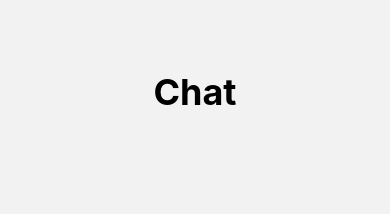
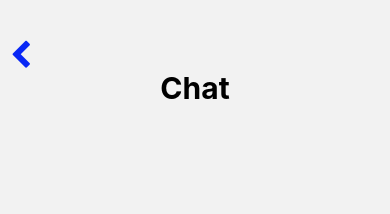
Before and after one commit to OnurAy7/Build, a React Native app in the folder GameLink2/: screen /Chat in a window 390 px wide. Shown: the top 214 px of the page. Built offline with nearby package versions, Linux system fonts and the light colour scheme.

Commit message:
Firestore set up

```diff
--- a/GameLink2/package.json
+++ b/GameLink2/package.json
@@ -18,6 +18,7 @@
     "nativewind": "^2.0.11",
     "react": "18.2.0",
     "react-native": "0.71.8",
+    "react-native-deck-swiper": "^2.0.14",
     "react-native-gesture-handler": "~2.9.0",
     "react-native-reanimated": "~2.14.4",
     "react-native-safe-area-context": "4.5.0",
--- a/GameLink2/screens/Chat.js
+++ b/GameLink2/screens/Chat.js
@@ -1,37 +1,33 @@
-import { StyleSheet, Image, Text, Button, View, SafeAreaView } from 'react-native'
+import { StyleSheet, Image, Text, Button, View, SafeAreaView, TouchableOpacity } from 'react-native'
 import { StatusBar } from 'expo-status-bar'
 import React from 'react'
+import Icon from 'react-native-vector-icons/FontAwesome';
 
 export default function Chat({ navigation }) {
   return (
     <SafeAreaView>
-      <Text style={styles.title}>Chat</Text>
-      <Text style={styles.message}>
-
-      </Text>
+        <TouchableOpacity onPress={() => navigation.navigate('Home')} style={styles.back}>
+        <Icon name="chevron-left" size={30} color="#0827F5"/>
+        </TouchableOpacity>
+        <Text style ={styles.chat}>
+            Chat
+        </Text>
     </SafeAreaView>
   );
 }
 
 const styles = StyleSheet.create({
 
-    title: {
-        fontSize: 36,
+    chat: {
+        fontSize: 30,
         fontWeight: 'bold',
-        marginTop: 70,
-        marginBottom: 50,
         textAlign: 'center',
       },
-      message: {
-        fontSize: 18,
-        textAlign: 'center',
-      },
-      buttonContainer: {
-        marginVertical: 150,
-        marginHorizontal: 110,
-        width: 200,
-        borderRadius: 15,
-        overflow: 'hidden',
+      back: {
+        marginTop: 40,
+        width: 30,
+        alignSelf: 'flex-start',
+        marginHorizontal: 10,
+      }
 
-      },
 })
--- a/GameLink2/screens/Home.js
+++ b/GameLink2/screens/Home.js
@@ -4,7 +4,15 @@ import React from 'react'
 import Icon from 'react-native-vector-icons/FontAwesome';
 import { getAuth, signOut } from "firebase/auth";
 import { useNavigation } from '@react-navigation/native';
+import Swiper from 'react-native-deck-swiper'
 
+const DUMMY_DATA = [
+  {
+    username: "",
+    aboutme: "",
+    favouritegame: ""
+  }
+]
 
 
 export default function Home({}) {
@@ -24,15 +32,11 @@ export default function Home({}) {
       };
   return (
     <SafeAreaView>
-
-    {/* Header */}
         <View>
             <TouchableOpacity onPress={() => navigation.navigate('Chat')} style={styles.send}>
                 <Icon name="send" size={30} color="#0827F5"/>
             </TouchableOpacity>
         </View>
-
-    {/* End of Header */}
 
       <View style ={styles.buttonContainer}>
         <Button
--- a/GameLink2/screens/Signup.js
+++ b/GameLink2/screens/Signup.js
@@ -5,11 +5,16 @@ import { TextInput } from 'react-native-gesture-handler';
 import Icon from 'react-native-vector-icons/FontAwesome';
 import { getAuth, createUserWithEmailAndPassword } from "firebase/auth";
 import { auth } from "../firebase";
+import { getFirestore, collection, doc, setDoc } from 'firebase/firestore';
+
 
 
 export default function SignUn({ navigation }) {
   const [email, setEmail] = useState('');
   const [password, setPassword] = useState('');
+  const [aboutMe, setAboutMe] = useState('');
+  const [favoriteGame, setFavoriteGame] = useState('');
+  const [username, setUsername] = useState('');
 
   const handleSignUp = () => {
     createUserWithEmailAndPassword(auth, email, password)
@@ -17,24 +22,40 @@ export default function SignUn({ navigation }) {
         // Signed in
         const user = userCredential.user;
         console.log('User created:', user);
+
+        // Save additional user data to Firestore
+        const db = getFirestore();
+        const userRef = doc(collection(db, 'users'), user.uid);
+        const userData = {
+          aboutMe,
+          favoriteGame,
+          username
+        };
+
+        setDoc(userRef, userData)
+          .then(() => {
+            console.log('User data saved to Firestore');
+          })
+          .catch((error) => {
+            console.error('Error saving user data:', error);
+          });
+
         Alert.alert('User Created', 'The user has been successfully created.');
         navigation.navigate('SignIn');
       })
       .catch((error) => {
-
-        console.error('Error creating user:', errorMessage);
+        console.error('Error creating user:', error);
         let errorMessage = 'An error occurred. Please try again.';
 
-        if (
-          error.code === 'auth/invalid-email'
-        ) {
+        if (error.code === 'auth/invalid-email') {
           errorMessage = 'Invalid Email.';
         }
 
-        Alert.alert('Sign In Failed', errorMessage);
-
+        console.log(error); // Add this line to log the error object
+        Alert.alert('Sign Up Failed', errorMessage);
       });
   };
+
 
   return (
     <SafeAreaView style={styles.container}>
@@ -53,6 +74,7 @@ export default function SignUn({ navigation }) {
         <TextInput
           placeholder='Username'
           style={styles.input}
+          onChangeText={(text) => setUsername(text)}
         />
       </View>
       <View style={styles.inputContainer}>
@@ -68,12 +90,14 @@ export default function SignUn({ navigation }) {
         <TextInput
           placeholder='About Me'
           style={styles.input}
+          onChangeText={(text) => setAboutMe(text)}
         />
       </View>
       <View style={styles.inputContainer}>
         <TextInput
           placeholder='Favourite Game'
           style={styles.input}
+          onChangeText={(text) => setFavoriteGame(text)}
         />
       </View>
       <View style={styles.signupButton}>
```
Also changed, not shown: 2 other files (tests, documents, lock files or other folders).
